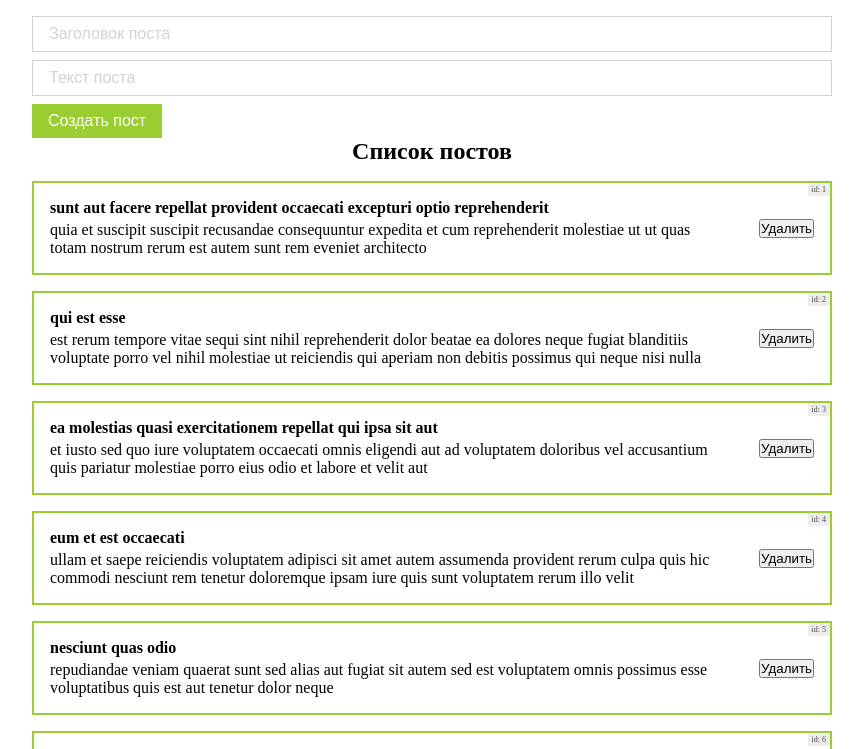
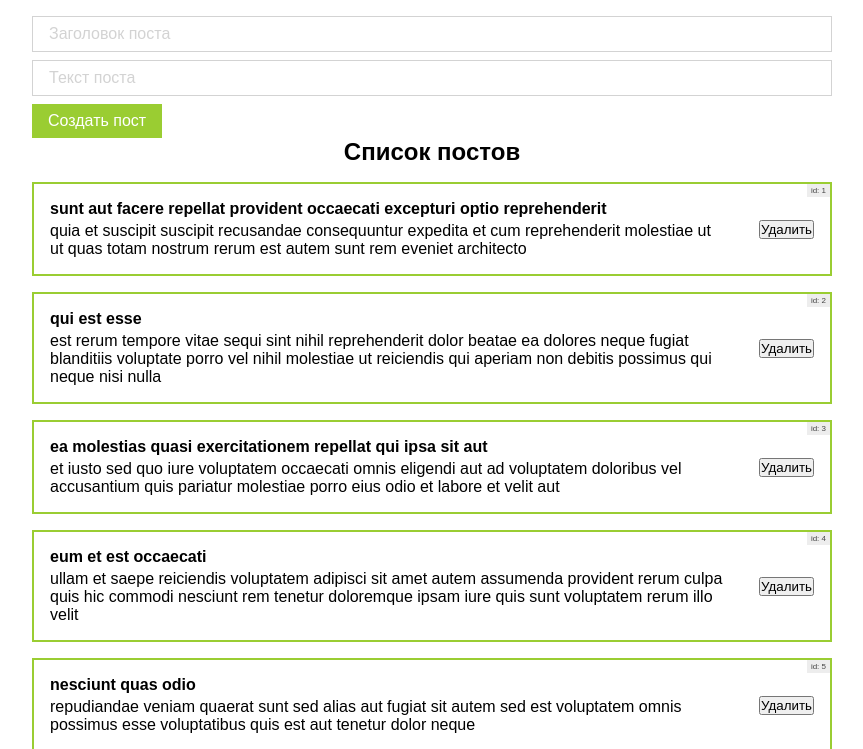
Before and after one commit to hellsgor/ulbi-react-fundamental-course, a React (Vite) app: page / in a window 1280 px wide. Shown: the top 749 px of the page, without its empty margins (208-1071 px from the left). Built offline with nearby package versions, Linux system fonts and the light colour scheme.

Commit message:
Update[App]: updated App styles

```diff
--- a/src/styles/App.css
+++ b/src/styles/App.css
@@ -12,4 +12,6 @@
 .App {
   width: 800px;
   padding: 16px 0;
+  font-family: sans-serif;
+  font-size: 1rem;
 }
```
